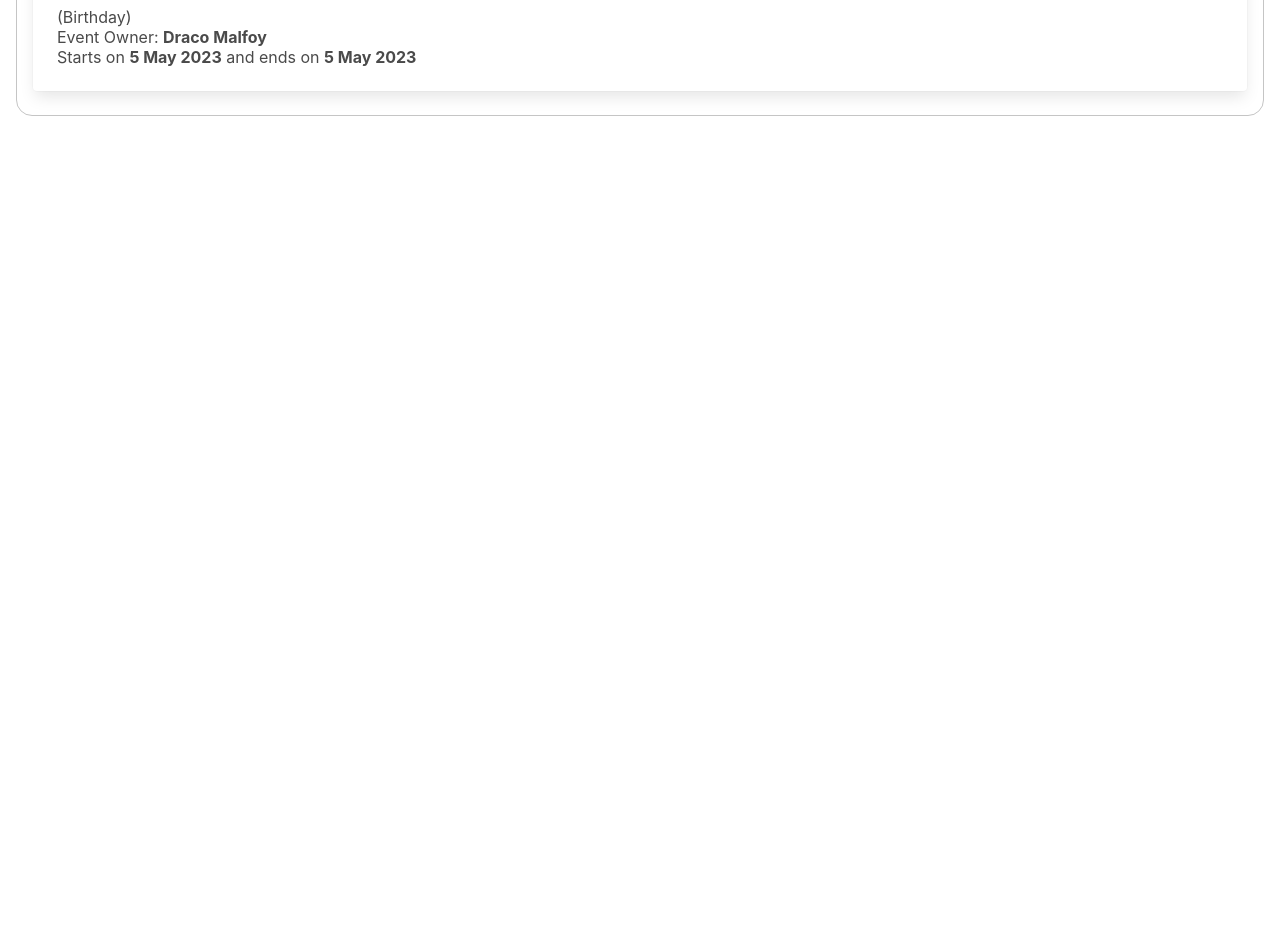
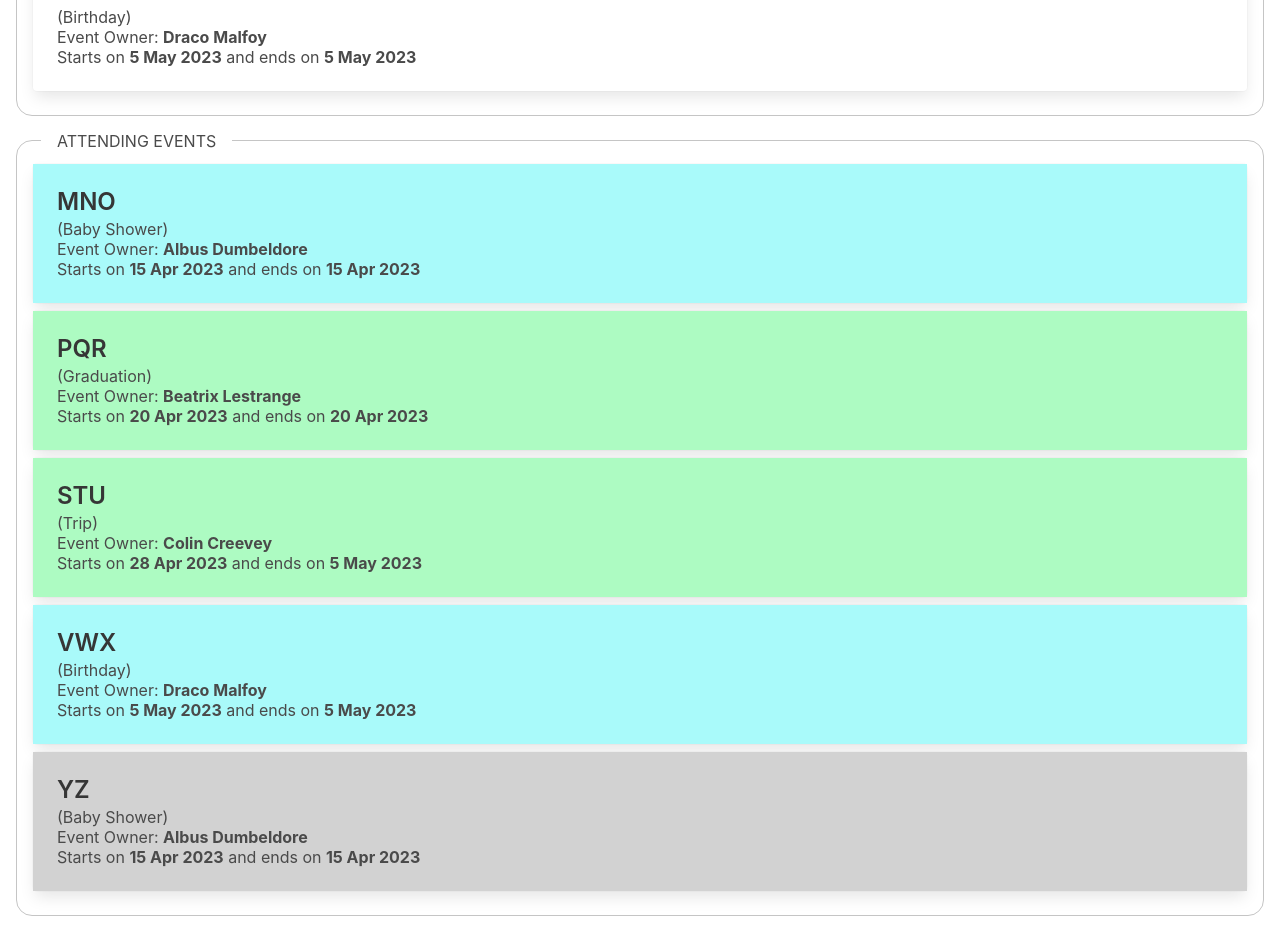
Before and after one commit to shaimaaGhamry/Event-Flow, a React (Create React App) app in the folder client/: page /myevents in a window 1280 px wide. Shown: the part 640-1572 px from the top of the page. Before the commit the page ends 800 px from the top, so only its background shows below. Built offline with nearby package versions, Linux system fonts and the light colour scheme.

Commit message:
Added Attending section to MyEvents and colour coded based on event scope

```diff
--- a/client/src/index.css
+++ b/client/src/index.css
@@ -54,6 +54,10 @@ span.event-list {
   padding-right: 1rem;
 }
 
+.attending {
+  margin-top: 1.5rem;
+}
+
 .subtitle {
   margin-bottom: 0px !important;
 }
@@ -61,3 +65,15 @@ span.event-list {
 .card {
   margin-bottom: 0.5rem;
 }
+
+.public {
+  background-color: rgb(169, 250, 250) !important;
+}
+
+.private {
+  background-color: rgb(173, 251, 194) !important;
+}
+
+.expired {
+  background-color: rgb(210, 210, 210) !important;
+}
--- a/client/src/routes/MyEvents.js
+++ b/client/src/routes/MyEvents.js
@@ -7,11 +7,25 @@ const MyEvents = () => {
     { title: "GHI", type: "Trip", owner: "Colin Creevey", sdate: "28 Apr 2023", edate: "5 May 2023" },
     { title: "JKL", type: "Birthday", owner: "Draco Malfoy", sdate: "5 May 2023", edate: "5 May 2023" },
   ];
+  const attendingEvents = [
+    { title: "MNO", type: "Baby Shower", owner: "Albus Dumbeldore", sdate: "15 Apr 2023", edate: "15 Apr 2023", scope: "public" },
+    { title: "PQR", type: "Graduation", owner: "Beatrix Lestrange", sdate: "20 Apr 2023", edate: "20 Apr 2023", scope: "private" },
+    { title: "STU", type: "Trip", owner: "Colin Creevey", sdate: "28 Apr 2023", edate: "5 May 2023", scope: "private" },
+    { title: "VWX", type: "Birthday", owner: "Draco Malfoy", sdate: "5 May 2023", edate: "5 May 2023", scope: "public" },
+  ];
+  const expiredEvents = [
+    { title: "YZ", type: "Baby Shower", owner: "Albus Dumbeldore", sdate: "15 Apr 2023", edate: "15 Apr 2023", scope: "public" },
+  ];
   return (
     <div className="main">
-      <div class="row">
+      <div class="row pending">
         <div class="event-list"><p><span class="event-list">PENDING INVITES</span></p></div>
         {pendingInvites.map((app) => <App type={app.type} title={app.title} owner={app.owner} sdate={app.sdate} edate={app.edate} />)}
+      </div>
+      <div class="row attending">
+        <div class="event-list"><p><span class="event-list">ATTENDING EVENTS</span></p></div>
+        {attendingEvents.map((app) => <App type={app.type} title={app.title} owner={app.owner} sdate={app.sdate} edate={app.edate} scope={app.scope} />)}
+        {expiredEvents.map((app) => <App type={app.type} title={app.title} owner={app.owner} sdate={app.sdate} edate={app.edate} scope="expired" />)}
       </div>
     </div>
   );
@@ -20,6 +34,7 @@ const MyEvents = () => {
 function App(props) {
   return (
     <div class="card">
+      <div class={props.scope}>
         <div class="card-content">
           <div class="media">
             {/*       === For event type image ===
@@ -37,6 +52,7 @@ function App(props) {
           </div>
         </div>
       </div>
+    </div>
   )
 }
 
```
Lines whose indentation alone changed are shown as unchanged.
